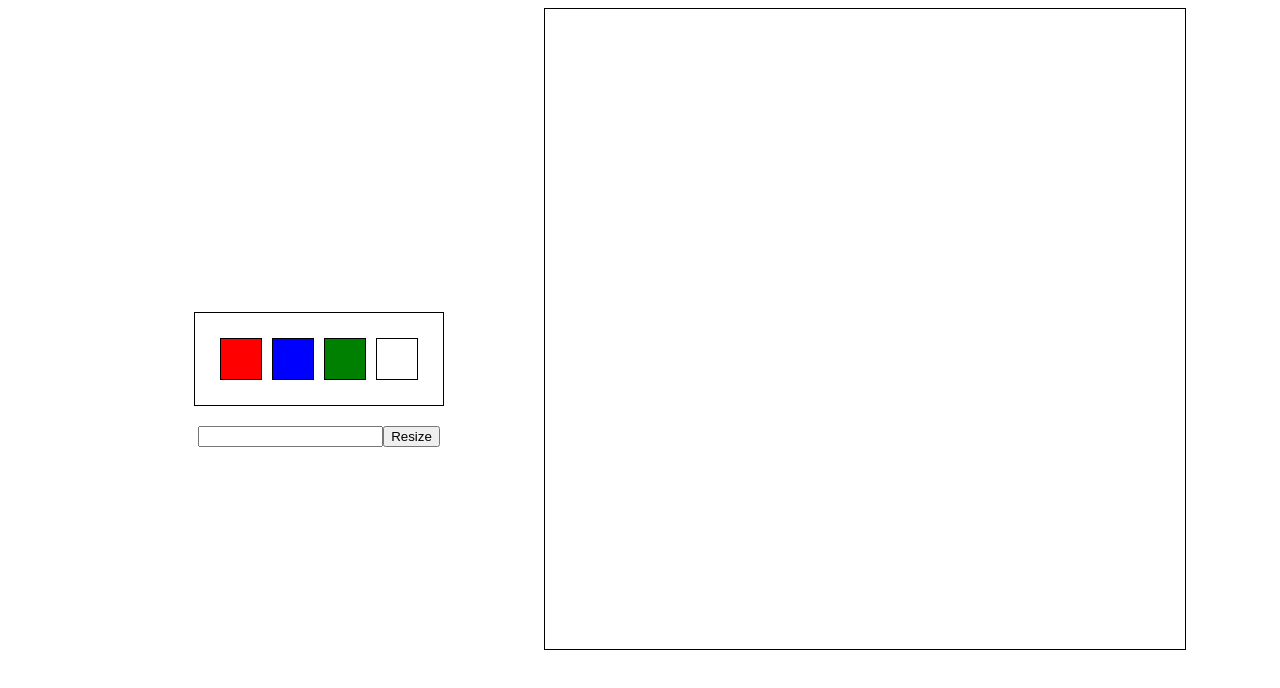
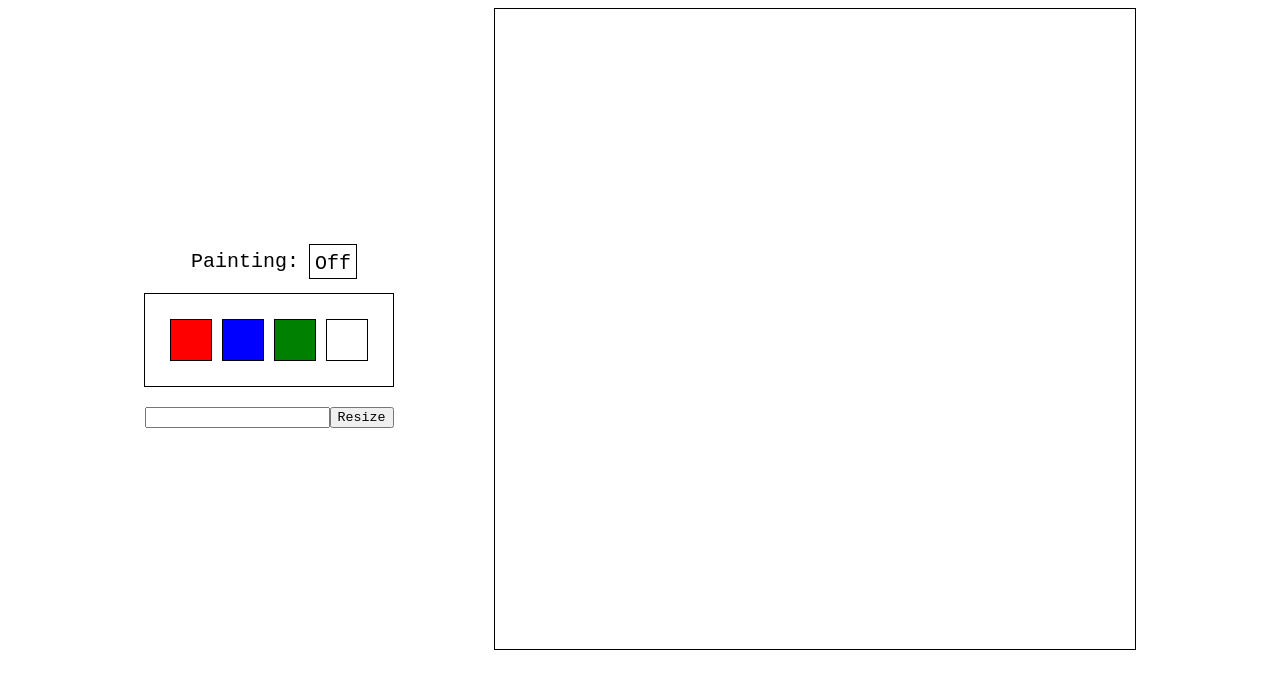
Before and after one commit to ajburrows/top-etch-a-sketch, a plain HTML site: page index.html in a window 1280 px wide. Drawn offline with Linux system fonts and the light colour scheme.

Commit message:
Add painting status box's html and css

```diff
--- a/index.html
+++ b/index.html
@@ -9,6 +9,12 @@
 </head>
 <body>
     <div class="toolContainer">
+        <div class="paintingStatusBox">
+            <p class="paintingStatusText">Painting:</p>
+            <div class="paintingStatusStateBox">
+                <p class="paintingStatusState">Off</p>
+            </div>
+        </div>
         <div class="colorPanelBox">
             <div class="colorPicker red"></div>
             <div class="colorPicker blue"></div>
--- a/script.js
+++ b/script.js
@@ -78,6 +78,7 @@ function createGrid(size){
 
 
 
+
 // Get input from the resize text field
 let resizeTextInput = document.querySelector(".resizeTextInput");
 let resizeButton = document.querySelector(".resizeButton");
--- a/styles.css
+++ b/styles.css
@@ -11,16 +11,16 @@ body{
     display: flex;
     flex-wrap: wrap;
     padding: 0px;
+    margin-left: 100px;
 }
 
 .colorPanelBox{
     display: flex;
     justify-content: space-around;
-    align-items: center;
+    flex-wrap: wrap;
 
     border: solid black 1px;
 
-    margin: 100px;
     margin-bottom: 20px;
     padding: 20px;
 }
@@ -44,3 +44,35 @@ body{
     display: flex;
     justify-content: center;
 }
+
+.resizeButton{
+    font-family: 'Courier New', Courier, monospace;
+}
+
+.paintingStatusBox{
+    display: flex;
+    justify-content: center;
+    align-items: center;
+    margin-left: 10px;
+}
+
+.paintingStatusText, .paintingStatusState{
+    font-size: 20px;
+    font-family: 'Courier New', Courier, monospace;
+}
+
+.paintingStatusText{
+    margin-right: 10px;
+}
+
+.paintingStatusState{
+    margin: 5px;
+    margin-top: 7px;
+    margin-bottom: 3px;
+}
+
+.paintingStatusStateBox{
+    border: solid black 1px;
+    width: fit-content;
+    height: fit-content;
+}
```
